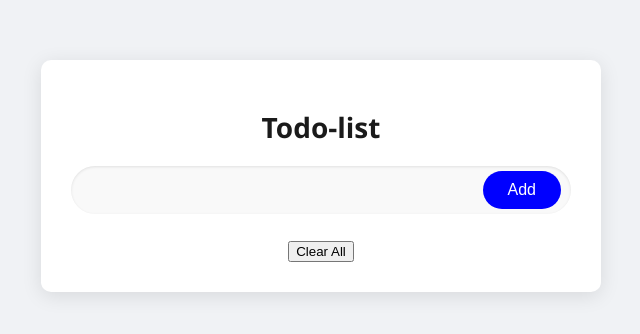
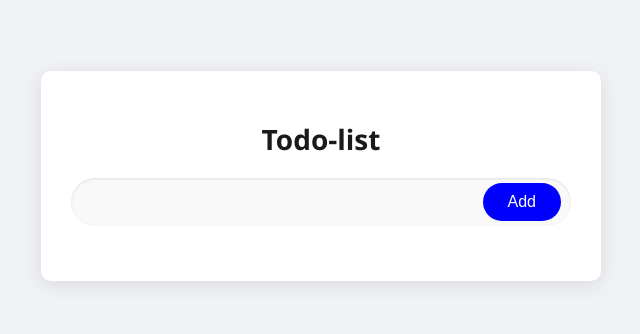
Before and after one commit to Tial0011/todolistweb, a plain HTML site: page index.html in a window 1280 px wide. Shown: the part 224-558 px from the top of the page, without its empty margins (319-959 px from the left). Drawn offline with Linux system fonts and the light colour scheme.

Commit message:
i made a little change

```diff
--- a/index.html
+++ b/index.html
@@ -7,14 +7,13 @@
     <link rel="stylesheet" href="index.css" />
   </head>
   <body>
-  <div class="container">
+    <div class="container" id="container">
       <h1>Todo-list</h1>
       <div class="inputandaddcontainer">
         <input type="text" id="todoInput" />
         <button type="button" id="addTask">Add</button>
       </div>
       <ol id="list"></ol>
-    <button id="clearAllBtn" class="hidden">Clear All</button>
     </div>
     <script src="script.js"></script>
   </body>
```
Lines whose indentation alone changed are shown as unchanged.
